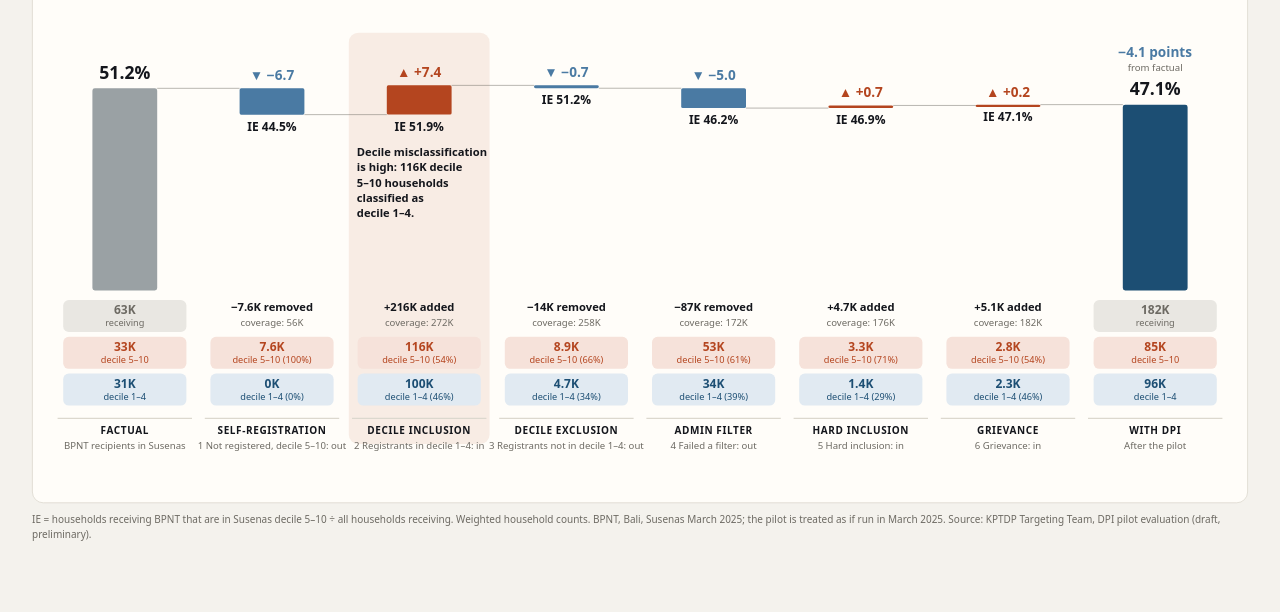
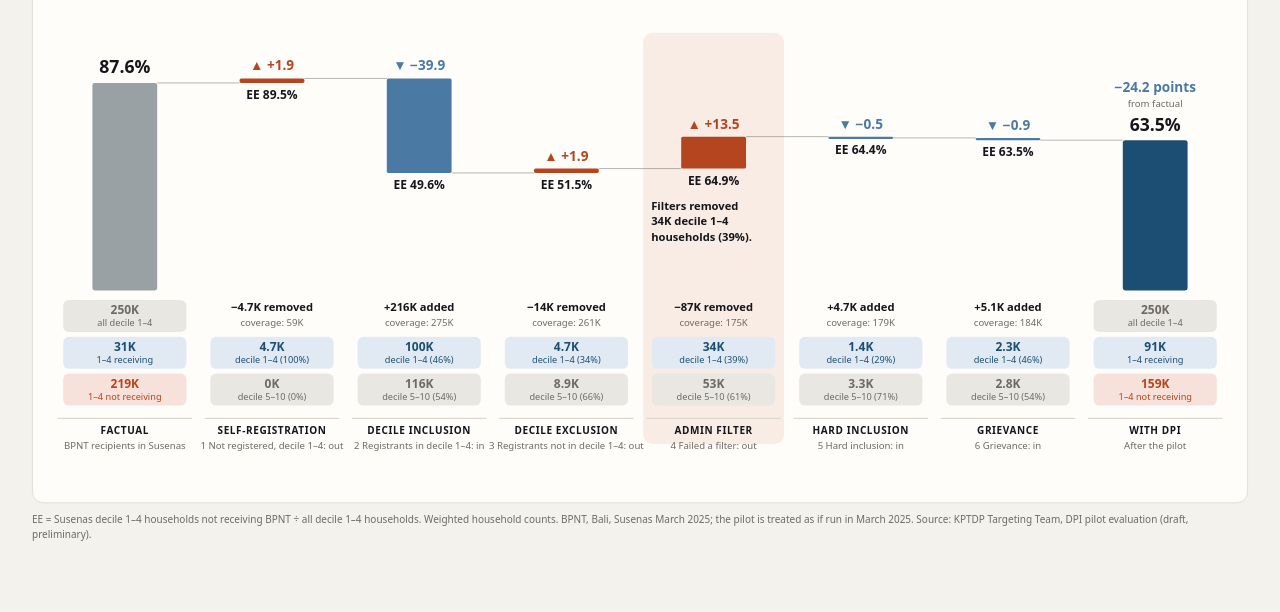
Before and after one commit to anshory1972/dataslide, a plain HTML site: page lpdp2026/13.html in a window 1280 px wide. Shown: the part 188-800 px from the top of the page. Drawn offline with Linux system fonts and the light colour scheme.

```diff
--- a/lpdp2026/13.html
+++ b/lpdp2026/13.html
@@ -5,7 +5,7 @@
 <meta name="viewport" content="width=device-width, initial-scale=1">
 <link rel="canonical" href="https://anshory1972.github.io/dataslide/lpdp2026/13.html">
 <meta name="robots" content="noindex">
-<title>Inclusion error fell, but only a little</title>
+<title>Bali pilot: exclusion error fell substantially</title>
 <style>
   :root {
     color-scheme: light dark;
@@ -26,7 +26,7 @@
            font-family: Georgia,"Iowan Old Style","Palatino Linotype",serif; }
   h1 { position:absolute; left:40px; top:26px; margin:0; font-weight:400; font-size:34px; letter-spacing:-.01em; }
   h1 em { color:var(--accent); }
-  .sub { position:absolute; left:40px; top:80px; width:1500px; font: 18px/1.45 system-ui,sans-serif; color:var(--muted); }
+  .sub { position:absolute; left:40px; top:80px; width:1080px; font: 18px/1.45 system-ui,sans-serif; color:var(--muted); }
   .panel { position:absolute; left:40px; top:168px; width:1520px; height:646px; background:var(--surface);
             border:1px solid var(--rule); border-radius:14px; }
   .badge { position:absolute; left:64px; top:150px; padding:6px 16px; border-radius:999px; font: 600 14px system-ui,sans-serif;
@@ -56,139 +56,138 @@
 </head>
 <body>
 <div class="stage" id="stage">
-  <h1><em>Inclusion error</em> fell, but only a little</h1>
-  <div class="sub">Decile misclassification is still high, most likely because the registry data are out of date.</div>
-
+  <h1><em>Bali pilot:</em> exclusion error fell substantially</h1>
+  <div class="sub">Wider coverage drove the improvement, while the administrative filters excluded many poor households.</div>
+  <div class="why"><div class="wk">WHY BALI</div>
+      <div class="wt">The only province where the pilot is complete, in every district. 6,127 Susenas households are linked to the pilot records by NIK, so each one's <b>actual decile</b> is known.</div></div>
   <div class="panel"></div>
   <div class="badge">DTSEN decile, as applied</div>
-  <svg viewBox="0 0 1600 900"><rect class="hlbg" x="436.0" y="226" width="176.0" height="514" rx="12"/>
-<rect class="bstart" x="115.5" y="295.4" width="81.0" height="252.6" rx="3"/>
-<text class="vbig" x="156.0" y="283.4" text-anchor="middle">51.2%</text>
-<line class="conn" x1="196.5" y1="295.4" x2="299.5" y2="295.4"/>
+  <svg viewBox="0 0 1600 900"><rect class="hlbg" x="804.0" y="226" width="176.0" height="514" rx="12"/>
+<rect class="bstart" x="115.5" y="288.7" width="81.0" height="259.3" rx="3"/>
+<text class="vbig" x="156.0" y="276.7" text-anchor="middle">87.6%</text>
+<line class="conn" x1="196.5" y1="288.7" x2="299.5" y2="288.7"/>
 <rect class="chip g" x="79.0" y="560.0" width="154.0" height="40" rx="7"/>
-<text class="cn g" x="156.0" y="578.0" text-anchor="middle">63K</text>
-<text class="ct g" x="156.0" y="593.0" text-anchor="middle">receiving</text>
-<rect class="chip r" x="79.0" y="606.0" width="154.0" height="40" rx="7"/>
-<text class="cn r" x="156.0" y="624.0" text-anchor="middle">33K</text>
-<text class="ct r" x="156.0" y="639.0" text-anchor="middle">decile 5–10</text>
-<rect class="chip b" x="79.0" y="652.0" width="154.0" height="40" rx="7"/>
-<text class="cn b" x="156.0" y="670.0" text-anchor="middle">31K</text>
-<text class="ct b" x="156.0" y="685.0" text-anchor="middle">decile 1–4</text>
+<text class="cn g" x="156.0" y="578.0" text-anchor="middle">250K</text>
+<text class="ct g" x="156.0" y="593.0" text-anchor="middle">all decile 1–4</text>
+<rect class="chip b" x="79.0" y="606.0" width="154.0" height="40" rx="7"/>
+<text class="cn b" x="156.0" y="624.0" text-anchor="middle">31K</text>
+<text class="ct b" x="156.0" y="639.0" text-anchor="middle">1–4 receiving</text>
+<rect class="chip r" x="79.0" y="652.0" width="154.0" height="40" rx="7"/>
+<text class="cn r" x="156.0" y="670.0" text-anchor="middle">219K</text>
+<text class="ct r" x="156.0" y="685.0" text-anchor="middle">1–4 not receiving</text>
 <line class="axis" x1="72.0" y1="708.0" x2="240.0" y2="708.0"/>
 <text class="sname" x="156.0" y="728.0" text-anchor="middle">FACTUAL</text>
 <text class="srule" x="156.0" y="746.0" text-anchor="middle">BPNT recipients in Susenas</text>
-<rect class="bdown" x="299.5" y="295.4" width="81.0" height="32.9" rx="2"/>
-<text class="tdown" x="340.0" y="285.4" text-anchor="middle">▼ −6.7</text>
-<text class="vlab" x="340.0" y="348.3" text-anchor="middle">IE 44.5%</text>
-<line class="conn" x1="380.5" y1="328.3" x2="483.5" y2="328.3"/>
-<text class="info" x="340.0" y="574.0" text-anchor="middle">−7.6K removed</text>
-<text class="info2" x="340.0" y="592.0" text-anchor="middle">coverage: 56K</text>
-<rect class="chip r" x="263.0" y="606.0" width="154.0" height="40" rx="7"/>
-<text class="cn r" x="340.0" y="624.0" text-anchor="middle">7.6K</text>
-<text class="ct r" x="340.0" y="639.0" text-anchor="middle">decile 5–10 (100%)</text>
-<rect class="chip b" x="263.0" y="652.0" width="154.0" height="40" rx="7"/>
-<text class="cn b" x="340.0" y="670.0" text-anchor="middle">0K</text>
-<text class="ct b" x="340.0" y="685.0" text-anchor="middle">decile 1–4 (0%)</text>
+<rect class="bup" x="299.5" y="283.1" width="81.0" height="5.6" rx="2"/>
+<text class="tup" x="340.0" y="273.1" text-anchor="middle">▲ +1.9</text>
+<text class="vlab" x="340.0" y="308.7" text-anchor="middle">EE 89.5%</text>
+<line class="conn" x1="380.5" y1="283.1" x2="483.5" y2="283.1"/>
+<text class="info" x="340.0" y="574.0" text-anchor="middle">−4.7K removed</text>
+<text class="info2" x="340.0" y="592.0" text-anchor="middle">coverage: 59K</text>
+<rect class="chip b" x="263.0" y="606.0" width="154.0" height="40" rx="7"/>
+<text class="cn b" x="340.0" y="624.0" text-anchor="middle">4.7K</text>
+<text class="ct b" x="340.0" y="639.0" text-anchor="middle">decile 1–4 (100%)</text>
+<rect class="chip g" x="263.0" y="652.0" width="154.0" height="40" rx="7"/>
+<text class="cn g" x="340.0" y="670.0" text-anchor="middle">0K</text>
+<text class="ct g" x="340.0" y="685.0" text-anchor="middle">decile 5–10 (0%)</text>
 <line class="axis" x1="256.0" y1="708.0" x2="424.0" y2="708.0"/>
 <text class="sname" x="340.0" y="728.0" text-anchor="middle">SELF-REGISTRATION</text>
-<text class="srule" x="340.0" y="746.0" text-anchor="middle">1 Not registered, decile 5–10: out</text>
-<rect class="bup" x="483.5" y="291.7" width="81.0" height="36.5" rx="2"/>
-<text class="tup" x="524.0" y="281.7" text-anchor="middle">▲ +7.4</text>
-<text class="vlab" x="524.0" y="348.3" text-anchor="middle">IE 51.9%</text>
-<line class="conn" x1="564.5" y1="291.7" x2="667.5" y2="291.7"/>
+<text class="srule" x="340.0" y="746.0" text-anchor="middle">1 Not registered, decile 1–4: out</text>
+<rect class="bdown" x="483.5" y="283.1" width="81.0" height="118.1" rx="2"/>
+<text class="tdown" x="524.0" y="273.1" text-anchor="middle">▼ −39.9</text>
+<text class="vlab" x="524.0" y="421.2" text-anchor="middle">EE 49.6%</text>
+<line class="conn" x1="564.5" y1="401.2" x2="667.5" y2="401.2"/>
 <text class="info" x="524.0" y="574.0" text-anchor="middle">+216K added</text>
-<text class="info2" x="524.0" y="592.0" text-anchor="middle">coverage: 272K</text>
-<rect class="chip r" x="447.0" y="606.0" width="154.0" height="40" rx="7"/>
-<text class="cn r" x="524.0" y="624.0" text-anchor="middle">116K</text>
-<text class="ct r" x="524.0" y="639.0" text-anchor="middle">decile 5–10 (54%)</text>
-<rect class="chip b" x="447.0" y="652.0" width="154.0" height="40" rx="7"/>
-<text class="cn b" x="524.0" y="670.0" text-anchor="middle">100K</text>
-<text class="ct b" x="524.0" y="685.0" text-anchor="middle">decile 1–4 (46%)</text>
+<text class="info2" x="524.0" y="592.0" text-anchor="middle">coverage: 275K</text>
+<rect class="chip b" x="447.0" y="606.0" width="154.0" height="40" rx="7"/>
+<text class="cn b" x="524.0" y="624.0" text-anchor="middle">100K</text>
+<text class="ct b" x="524.0" y="639.0" text-anchor="middle">decile 1–4 (46%)</text>
+<rect class="chip g" x="447.0" y="652.0" width="154.0" height="40" rx="7"/>
+<text class="cn g" x="524.0" y="670.0" text-anchor="middle">116K</text>
+<text class="ct g" x="524.0" y="685.0" text-anchor="middle">decile 5–10 (54%)</text>
 <line class="axis" x1="440.0" y1="708.0" x2="608.0" y2="708.0"/>
 <text class="sname" x="524.0" y="728.0" text-anchor="middle">DECILE INCLUSION</text>
 <text class="srule" x="524.0" y="746.0" text-anchor="middle">2 Registrants in decile 1–4: in</text>
-<rect class="bdown" x="667.5" y="291.7" width="81.0" height="3.6" rx="2"/>
-<text class="tdown" x="708.0" y="281.7" text-anchor="middle">▼ −0.7</text>
-<text class="vlab" x="708.0" y="315.3" text-anchor="middle">IE 51.2%</text>
-<line class="conn" x1="748.5" y1="295.3" x2="851.5" y2="295.3"/>
+<rect class="bup" x="667.5" y="395.7" width="81.0" height="5.5" rx="2"/>
+<text class="tup" x="708.0" y="385.7" text-anchor="middle">▲ +1.9</text>
+<text class="vlab" x="708.0" y="421.2" text-anchor="middle">EE 51.5%</text>
+<line class="conn" x1="748.5" y1="395.7" x2="851.5" y2="395.7"/>
 <text class="info" x="708.0" y="574.0" text-anchor="middle">−14K removed</text>
-<text class="info2" x="708.0" y="592.0" text-anchor="middle">coverage: 258K</text>
-<rect class="chip r" x="631.0" y="606.0" width="154.0" height="40" rx="7"/>
-<text class="cn r" x="708.0" y="624.0" text-anchor="middle">8.9K</text>
-<text class="ct r" x="708.0" y="639.0" text-anchor="middle">decile 5–10 (66%)</text>
-<rect class="chip b" x="631.0" y="652.0" width="154.0" height="40" rx="7"/>
-<text class="cn b" x="708.0" y="670.0" text-anchor="middle">4.7K</text>
-<text class="ct b" x="708.0" y="685.0" text-anchor="middle">decile 1–4 (34%)</text>
+<text class="info2" x="708.0" y="592.0" text-anchor="middle">coverage: 261K</text>
+<rect class="chip b" x="631.0" y="606.0" width="154.0" height="40" rx="7"/>
+<text class="cn b" x="708.0" y="624.0" text-anchor="middle">4.7K</text>
+<text class="ct b" x="708.0" y="639.0" text-anchor="middle">decile 1–4 (34%)</text>
+<rect class="chip g" x="631.0" y="652.0" width="154.0" height="40" rx="7"/>
+<text class="cn g" x="708.0" y="670.0" text-anchor="middle">8.9K</text>
+<text class="ct g" x="708.0" y="685.0" text-anchor="middle">decile 5–10 (66%)</text>
 <line class="axis" x1="624.0" y1="708.0" x2="792.0" y2="708.0"/>
 <text class="sname" x="708.0" y="728.0" text-anchor="middle">DECILE EXCLUSION</text>
 <text class="srule" x="708.0" y="746.0" text-anchor="middle">3 Registrants not in decile 1–4: out</text>
-<rect class="bdown" x="851.5" y="295.3" width="81.0" height="24.8" rx="2"/>
-<text class="tdown" x="892.0" y="285.3" text-anchor="middle">▼ −5.0</text>
-<text class="vlab" x="892.0" y="340.1" text-anchor="middle">IE 46.2%</text>
-<line class="conn" x1="932.5" y1="320.1" x2="1035.5" y2="320.1"/>
+<rect class="bup" x="851.5" y="355.8" width="81.0" height="39.9" rx="2"/>
+<text class="tup" x="892.0" y="345.8" text-anchor="middle">▲ +13.5</text>
+<text class="vlab" x="892.0" y="415.7" text-anchor="middle">EE 64.9%</text>
+<line class="conn" x1="932.5" y1="355.8" x2="1035.5" y2="355.8"/>
 <text class="info" x="892.0" y="574.0" text-anchor="middle">−87K removed</text>
-<text class="info2" x="892.0" y="592.0" text-anchor="middle">coverage: 172K</text>
-<rect class="chip r" x="815.0" y="606.0" width="154.0" height="40" rx="7"/>
-<text class="cn r" x="892.0" y="624.0" text-anchor="middle">53K</text>
-<text class="ct r" x="892.0" y="639.0" text-anchor="middle">decile 5–10 (61%)</text>
-<rect class="chip b" x="815.0" y="652.0" width="154.0" height="40" rx="7"/>
-<text class="cn b" x="892.0" y="670.0" text-anchor="middle">34K</text>
-<text class="ct b" x="892.0" y="685.0" text-anchor="middle">decile 1–4 (39%)</text>
+<text class="info2" x="892.0" y="592.0" text-anchor="middle">coverage: 175K</text>
+<rect class="chip b" x="815.0" y="606.0" width="154.0" height="40" rx="7"/>
+<text class="cn b" x="892.0" y="624.0" text-anchor="middle">34K</text>
+<text class="ct b" x="892.0" y="639.0" text-anchor="middle">decile 1–4 (39%)</text>
+<rect class="chip g" x="815.0" y="652.0" width="154.0" height="40" rx="7"/>
+<text class="cn g" x="892.0" y="670.0" text-anchor="middle">53K</text>
+<text class="ct g" x="892.0" y="685.0" text-anchor="middle">decile 5–10 (61%)</text>
 <line class="axis" x1="808.0" y1="708.0" x2="976.0" y2="708.0"/>
 <text class="sname" x="892.0" y="728.0" text-anchor="middle">ADMIN FILTER</text>
 <text class="srule" x="892.0" y="746.0" text-anchor="middle">4 Failed a filter: out</text>
-<rect class="bup" x="1035.5" y="316.8" width="81.0" height="3.3" rx="2"/>
-<text class="tup" x="1076.0" y="306.8" text-anchor="middle">▲ +0.7</text>
-<text class="vlab" x="1076.0" y="340.1" text-anchor="middle">IE 46.9%</text>
-<line class="conn" x1="1116.5" y1="316.8" x2="1219.5" y2="316.8"/>
+<rect class="bdown" x="1035.5" y="355.8" width="81.0" height="3.0" rx="2"/>
+<text class="tdown" x="1076.0" y="345.8" text-anchor="middle">▼ −0.5</text>
+<text class="vlab" x="1076.0" y="377.4" text-anchor="middle">EE 64.4%</text>
+<line class="conn" x1="1116.5" y1="357.4" x2="1219.5" y2="357.4"/>
 <text class="info" x="1076.0" y="574.0" text-anchor="middle">+4.7K added</text>
-<text class="info2" x="1076.0" y="592.0" text-anchor="middle">coverage: 176K</text>
-<rect class="chip r" x="999.0" y="606.0" width="154.0" height="40" rx="7"/>
-<text class="cn r" x="1076.0" y="624.0" text-anchor="middle">3.3K</text>
-<text class="ct r" x="1076.0" y="639.0" text-anchor="middle">decile 5–10 (71%)</text>
-<rect class="chip b" x="999.0" y="652.0" width="154.0" height="40" rx="7"/>
-<text class="cn b" x="1076.0" y="670.0" text-anchor="middle">1.4K</text>
-<text class="ct b" x="1076.0" y="685.0" text-anchor="middle">decile 1–4 (29%)</text>
+<text class="info2" x="1076.0" y="592.0" text-anchor="middle">coverage: 179K</text>
+<rect class="chip b" x="999.0" y="606.0" width="154.0" height="40" rx="7"/>
+<text class="cn b" x="1076.0" y="624.0" text-anchor="middle">1.4K</text>
+<text class="ct b" x="1076.0" y="639.0" text-anchor="middle">decile 1–4 (29%)</text>
+<rect class="chip g" x="999.0" y="652.0" width="154.0" height="40" rx="7"/>
+<text class="cn g" x="1076.0" y="670.0" text-anchor="middle">3.3K</text>
+<text class="ct g" x="1076.0" y="685.0" text-anchor="middle">decile 5–10 (71%)</text>
 <line class="axis" x1="992.0" y1="708.0" x2="1160.0" y2="708.0"/>
 <text class="sname" x="1076.0" y="728.0" text-anchor="middle">HARD INCLUSION</text>
 <text class="srule" x="1076.0" y="746.0" text-anchor="middle">5 Hard inclusion: in</text>
-<rect class="bup" x="1219.5" y="315.8" width="81.0" height="3.0" rx="2"/>
-<text class="tup" x="1260.0" y="305.8" text-anchor="middle">▲ +0.2</text>
-<text class="vlab" x="1260.0" y="336.8" text-anchor="middle">IE 47.1%</text>
-<line class="conn" x1="1300.5" y1="315.8" x2="1403.5" y2="315.8"/>
+<rect class="bdown" x="1219.5" y="357.4" width="81.0" height="3.0" rx="2"/>
+<text class="tdown" x="1260.0" y="347.4" text-anchor="middle">▼ −0.9</text>
+<text class="vlab" x="1260.0" y="380.2" text-anchor="middle">EE 63.5%</text>
+<line class="conn" x1="1300.5" y1="360.2" x2="1403.5" y2="360.2"/>
 <text class="info" x="1260.0" y="574.0" text-anchor="middle">+5.1K added</text>
-<text class="info2" x="1260.0" y="592.0" text-anchor="middle">coverage: 182K</text>
-<rect class="chip r" x="1183.0" y="606.0" width="154.0" height="40" rx="7"/>
-<text class="cn r" x="1260.0" y="624.0" text-anchor="middle">2.8K</text>
-<text class="ct r" x="1260.0" y="639.0" text-anchor="middle">decile 5–10 (54%)</text>
-<rect class="chip b" x="1183.0" y="652.0" width="154.0" height="40" rx="7"/>
-<text class="cn b" x="1260.0" y="670.0" text-anchor="middle">2.3K</text>
-<text class="ct b" x="1260.0" y="685.0" text-anchor="middle">decile 1–4 (46%)</text>
+<text class="info2" x="1260.0" y="592.0" text-anchor="middle">coverage: 184K</text>
+<rect class="chip b" x="1183.0" y="606.0" width="154.0" height="40" rx="7"/>
+<text class="cn b" x="1260.0" y="624.0" text-anchor="middle">2.3K</text>
+<text class="ct b" x="1260.0" y="639.0" text-anchor="middle">decile 1–4 (46%)</text>
+<rect class="chip g" x="1183.0" y="652.0" width="154.0" height="40" rx="7"/>
+<text class="cn g" x="1260.0" y="670.0" text-anchor="middle">2.8K</text>
+<text class="ct g" x="1260.0" y="685.0" text-anchor="middle">decile 5–10 (54%)</text>
 <line class="axis" x1="1176.0" y1="708.0" x2="1344.0" y2="708.0"/>
 <text class="sname" x="1260.0" y="728.0" text-anchor="middle">GRIEVANCE</text>
 <text class="srule" x="1260.0" y="746.0" text-anchor="middle">6 Grievance: in</text>
-<rect class="bend" x="1403.5" y="315.8" width="81.0" height="232.2" rx="3"/>
-<text class="vbig" x="1444.0" y="303.8" text-anchor="middle">47.1%</text>
-<text class="dfin" x="1444.0" y="255.8" text-anchor="middle">−4.1 points</text>
-<text class="dfin2" x="1444.0" y="273.8" text-anchor="middle">from factual</text>
+<rect class="bend" x="1403.5" y="360.2" width="81.0" height="187.8" rx="3"/>
+<text class="vbig" x="1444.0" y="348.2" text-anchor="middle">63.5%</text>
+<text class="dfin" x="1444.0" y="300.2" text-anchor="middle">−24.2 points</text>
+<text class="dfin2" x="1444.0" y="318.2" text-anchor="middle">from factual</text>
 <rect class="chip g" x="1367.0" y="560.0" width="154.0" height="40" rx="7"/>
-<text class="cn g" x="1444.0" y="578.0" text-anchor="middle">182K</text>
-<text class="ct g" x="1444.0" y="593.0" text-anchor="middle">receiving</text>
-<rect class="chip r" x="1367.0" y="606.0" width="154.0" height="40" rx="7"/>
-<text class="cn r" x="1444.0" y="624.0" text-anchor="middle">85K</text>
-<text class="ct r" x="1444.0" y="639.0" text-anchor="middle">decile 5–10</text>
-<rect class="chip b" x="1367.0" y="652.0" width="154.0" height="40" rx="7"/>
-<text class="cn b" x="1444.0" y="670.0" text-anchor="middle">96K</text>
-<text class="ct b" x="1444.0" y="685.0" text-anchor="middle">decile 1–4</text>
+<text class="cn g" x="1444.0" y="578.0" text-anchor="middle">250K</text>
+<text class="ct g" x="1444.0" y="593.0" text-anchor="middle">all decile 1–4</text>
+<rect class="chip b" x="1367.0" y="606.0" width="154.0" height="40" rx="7"/>
+<text class="cn b" x="1444.0" y="624.0" text-anchor="middle">91K</text>
+<text class="ct b" x="1444.0" y="639.0" text-anchor="middle">1–4 receiving</text>
+<rect class="chip r" x="1367.0" y="652.0" width="154.0" height="40" rx="7"/>
+<text class="cn r" x="1444.0" y="670.0" text-anchor="middle">159K</text>
+<text class="ct r" x="1444.0" y="685.0" text-anchor="middle">1–4 not receiving</text>
 <line class="axis" x1="1360.0" y1="708.0" x2="1528.0" y2="708.0"/>
 <text class="sname" x="1444.0" y="728.0" text-anchor="middle">WITH DPI</text>
 <text class="srule" x="1444.0" y="746.0" text-anchor="middle">After the pilot</text>
-<text class="note" x="446.0" y="380.3">Decile misclassification</text>
-<text class="note" x="446.0" y="399.3">is high: 116K decile</text>
-<text class="note" x="446.0" y="418.3">5–10 households</text>
-<text class="note" x="446.0" y="437.3">classified as</text>
-<text class="note" x="446.0" y="456.3">decile 1–4.</text></svg>
-  <div class="foot">IE = households receiving BPNT that are in Susenas decile 5–10 ÷ all households receiving. Weighted household counts. BPNT, Bali, Susenas March 2025; the pilot is treated as if run in March 2025. Source: KPTDP Targeting Team, DPI pilot evaluation (draft, preliminary).</div>
+<text class="note" x="814.0" y="447.7">Filters removed</text>
+<text class="note" x="814.0" y="466.7">34K decile 1–4</text>
+<text class="note" x="814.0" y="485.7">households (39%).</text></svg>
+  <div class="foot">EE = Susenas decile 1–4 households not receiving BPNT ÷ all decile 1–4 households. Weighted household counts. BPNT, Bali, Susenas March 2025; the pilot is treated as if run in March 2025. Source: KPTDP Targeting Team, DPI pilot evaluation (draft, preliminary).</div>
 </div>
 <script>
   const st = document.getElementById('stage');
```
